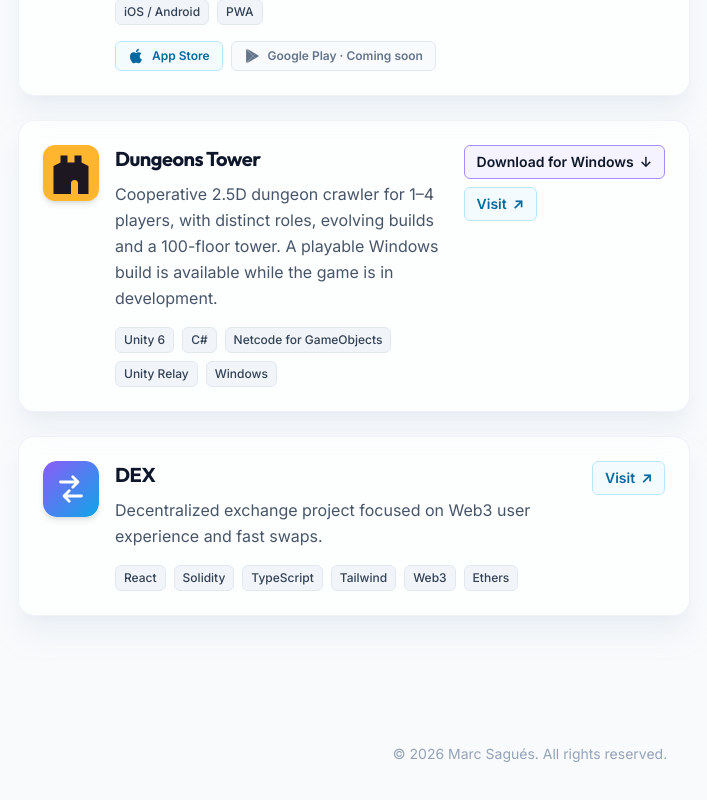
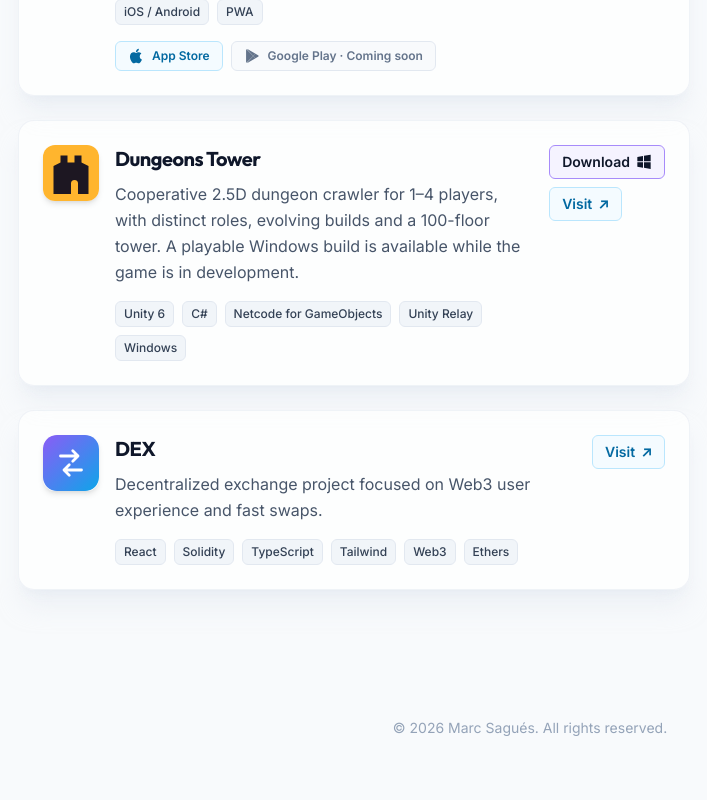
Before and after one commit to MarcSagues/CV, an Angular app: page / in a window 1280 px wide. Shown: the part 3107-3907 px from the top of the page, without its empty margins (110-817 px from the left). Built offline with nearby package versions, Linux system fonts and the light colour scheme.

Commit message:
Show Windows icon on game download button

```diff
--- a/src/app/components/projects/projects.component.ts
+++ b/src/app/components/projects/projects.component.ts
@@ -48,8 +48,8 @@ import { Component } from '@angular/core';
                     [href]="project.downloadUrl"
                     [attr.aria-label]="'Download ' + project.name + ' for Windows'"
                   >
-                    Download for Windows
-                    <span aria-hidden="true">↓</span>
+                    Download
+                    <svg class="w-4 h-4" viewBox="0 0 24 24" fill="currentColor" aria-hidden="true"><path d="M2 4.5 10.5 3v8H2V4.5Zm10-1.7L22 1v10H12V2.8ZM2 12.5h8.5v8L2 19v-6.5Zm10 0h10v10l-10-1.8v-8.2Z"/></svg>
                   </a>
                 }
                 <a
```
